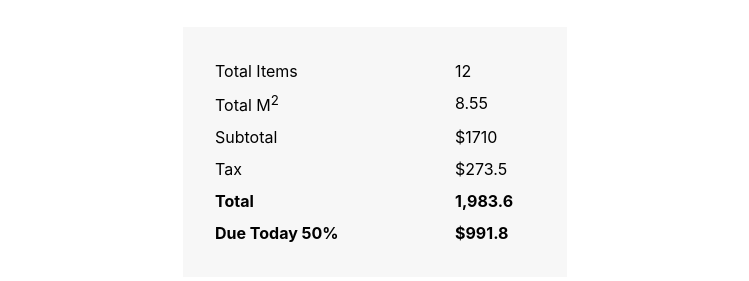
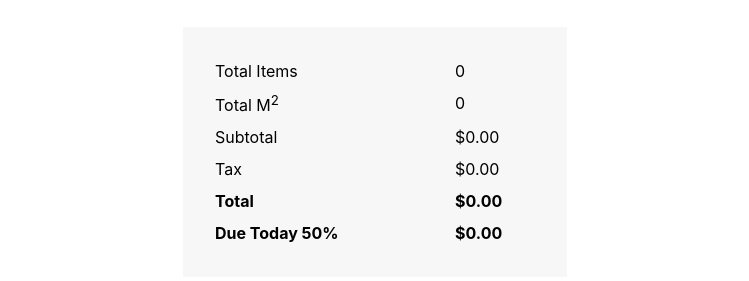
Before and after one commit to calebgl/proficient-challenge-1.1, a React (Vite) app: page / in a window 1280 px wide. Shown: the part 465-746 px from the top of the page, without its empty margins (265-1014 px from the left). Built offline with nearby package versions, Linux system fonts and the light colour scheme.

Commit message:
feat: calculate summary section

```diff
--- a/src/App.tsx
+++ b/src/App.tsx
@@ -16,8 +16,43 @@ const INITIAL_ITEMS: Item[] = [
   { id: 5, name: "sofa", quantity: 0, m2: 1.5 },
 ];
 
+type Total = {
+  totalItems: number;
+  totalM2: number;
+};
+
+const INITIAL_TOTAL: Total = {
+  totalItems: 0,
+  totalM2: 0,
+};
+
+function formatNumber(value: number, locales: string | string[] = "en-US") {
+  return Intl.NumberFormat(locales).format(value);
+}
+
+function formatCurrency(
+  value: number,
+  locales: string | string[] = "en-US",
+  currency: string = "USD"
+) {
+  return Intl.NumberFormat(locales, { style: "currency", currency }).format(
+    value
+  );
+}
+
 export default function App() {
   const [items, setItems] = useState<Item[]>(INITIAL_ITEMS);
+  const { totalItems, totalM2 } = items.reduce<Total>(
+    (acc, curr) => ({
+      totalItems: acc.totalItems + curr.quantity,
+      totalM2: acc.totalM2 + curr.quantity * curr.m2,
+    }),
+    INITIAL_TOTAL
+  );
+  const subtotal = 200 * totalM2;
+  const tax = 0.16 * subtotal;
+  const total = subtotal + tax;
+  const dueToday = 0.5 * total;
 
   function increment(itemId: number) {
     setItems((currentItems) =>
@@ -90,29 +125,29 @@ export default function App() {
         <div className="details">
           <div className="row">
             <div>Total Items</div>
-            <div>12</div>
+            <div>{formatNumber(totalItems)}</div>
           </div>
           <div className="row">
             <div>
               Total M<sup>2</sup>
             </div>
-            <div>8.55</div>
+            <div>{formatNumber(totalM2)}</div>
           </div>
           <div className="row">
             <div>Subtotal</div>
-            <div>$1710</div>
+            <div>{formatCurrency(subtotal)}</div>
           </div>
           <div className="row">
             <div>Tax</div>
-            <div>$273.5</div>
+            <div>{formatCurrency(tax)}</div>
           </div>
           <div className="row total-price">
             <div>Total</div>
-            <div>1,983.6</div>
+            <div>{formatCurrency(total)}</div>
           </div>
           <div className="row total-price">
             <div>Due Today 50%</div>
-            <div>$991.8</div>
+            <div>{formatCurrency(dueToday)}</div>
           </div>
         </div>
       </section>
```
